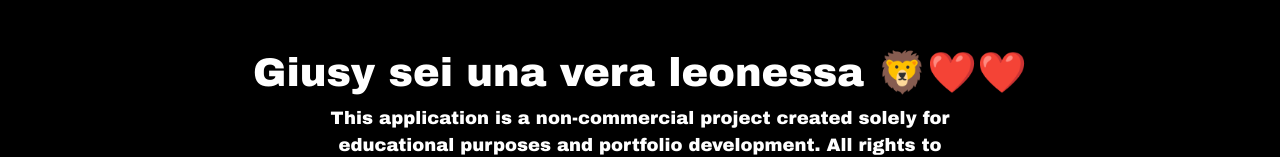
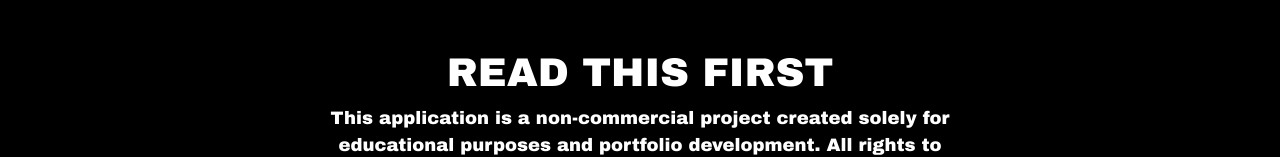
Before and after one commit to Emans1496/champions, a React (Vite) app: page / in a window 1280 px wide. Shown: the part 279-436 px from the top of the page. Built offline with nearby package versions, Linux system fonts and the light colour scheme.

Commit message:
starg game screen

```diff
--- a/src/pages/StartGameScreen.jsx
+++ b/src/pages/StartGameScreen.jsx
@@ -40,7 +40,7 @@ export default function StartGameScreen() {
         <div className="Modal">
           <div className="ModalContent">
             <img src={ChampionsLogo} alt="Champions Logo" style={{ width: "400px", padding: "50px" }} />
-            <h1>Giusy sei una vera leonessa 🦁❤️❤️</h1>
+            <h1>READ THIS FIRST</h1>
             <p style={{ width: "50%" }}>
               This application is a non-commercial project created solely for
               educational purposes and portfolio development. All rights to the
```
